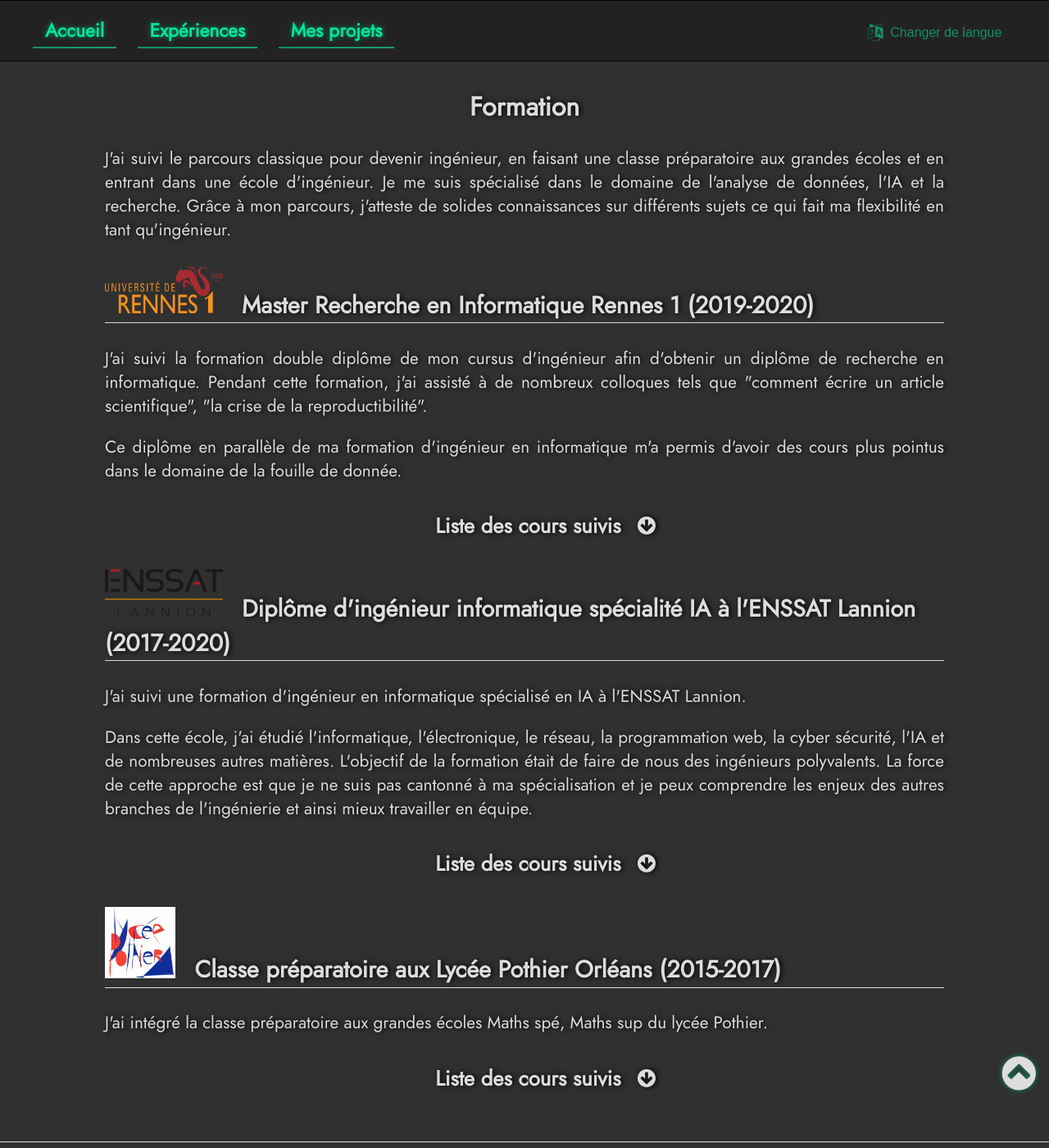
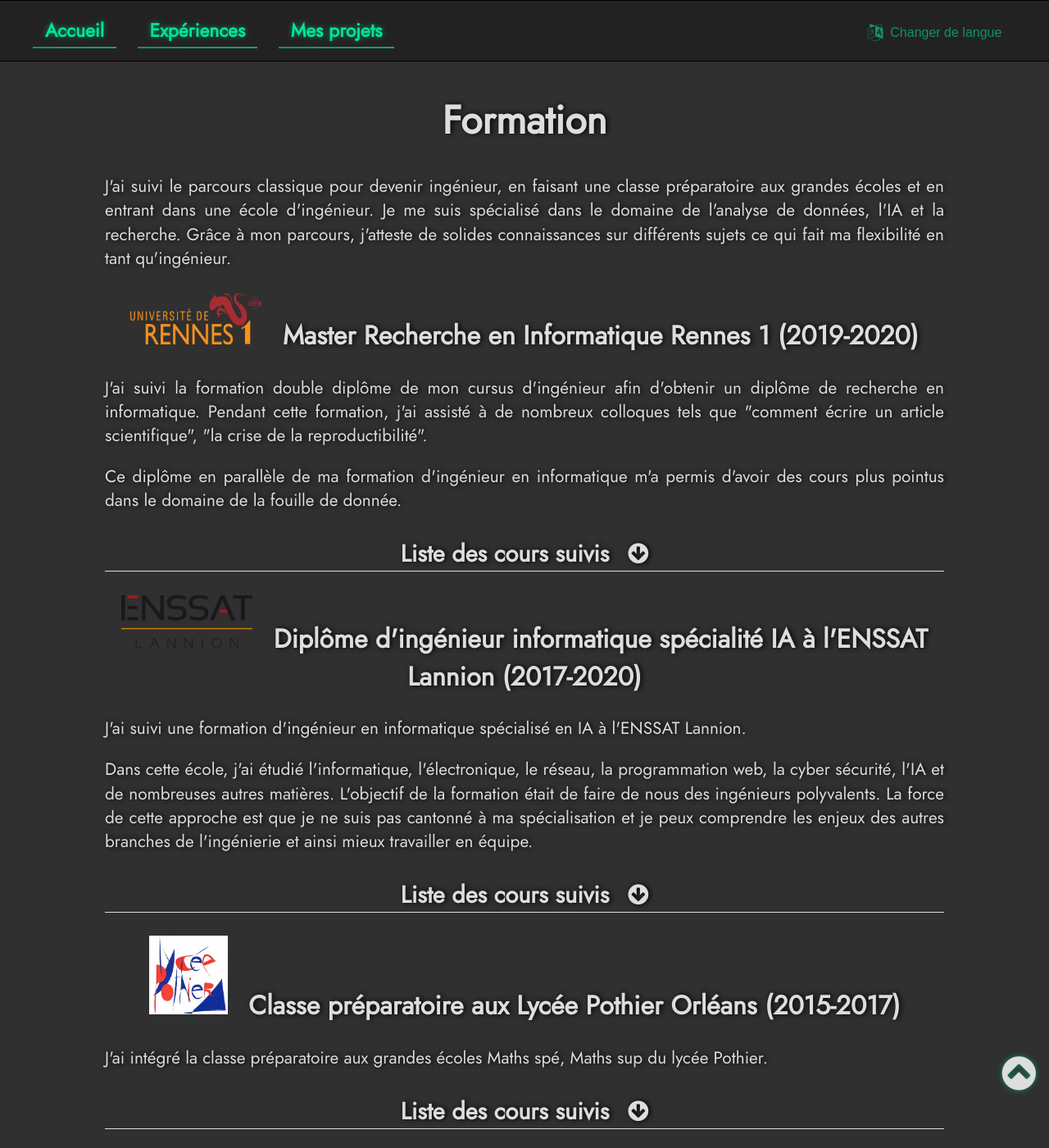
Before and after one commit to cmoineau/cmoineau.github.io, a Jekyll site: the page built from pages/fr/education.html, in a window 1280 px wide and 1400 px high. Shown: the whole window at 82% size. Built offline with Jekyll 4.4.1, drawn with Linux system fonts in a browser that asks for light colours.

Commit message:
Fixing w3c error.

```diff
--- a/css/main.css
+++ b/css/main.css
@@ -118,7 +118,7 @@ h4 {
 
 /* Ugly way to remove the bg color change for the banners
 TODO : Find a better alternative ... */
-h3 a{
+h2 a{
     background: none;
 }
 
--- a/pages/en/work_experience.html
+++ b/pages/en/work_experience.html
@@ -7,7 +7,6 @@ permalink: /work_experiences
 ---
 	<div class="blurb">
 		<h1>My work experiences</h1>
-</p>
 		<p>If you want to see my academic career you can click <a href="/education">here</a>.</p>
 		<h2 style="text-align: left">Summary :</h2>
 		<ul>
@@ -85,7 +84,7 @@ permalink: /work_experiences
 			<h3>General informations</h3>
 			<ul style="list-style-type: none;">
 				<li><i class="fa fa-calendar" aria-hidden="true"></i><b> Date :</b> June 2019 - August 2019</li>
-				<li><i class="fa fa-clock-o" aria-hidden="true"></i></i><b> Duration :</b> 2 months</li>
+				<li><i class="fa fa-clock-o" aria-hidden="true"></i><b> Duration :</b> 2 months</li>
 				<li><i class="fa fa-building-o" aria-hidden="true"></i><b> Company :</b> <a href="https://www.nctu.edu.tw/en/">National Chiao Tung University</a></li>
 				<li><i class="fa fa-map-marker" aria-hidden="true"></i><b> Location :</b> Hsinchu, Taïwan</li>
 				<li><i class="fa fa-search" aria-hidden="true"></i><b> Skills developed :</b> Python, Keras, English</li>
@@ -113,7 +112,7 @@ permalink: /work_experiences
 			<h3>General informations</h3>
 			<ul style="list-style-type: none;">
 				<li><i class="fa fa-calendar" aria-hidden="true"></i><b> Date :</b> July 2018 - August 2018</li>
-				<li><i class="fa fa-clock-o" aria-hidden="true"></i></i><b> Duration :</b> 2 months</li>
+				<li><i class="fa fa-clock-o" aria-hidden="true"></i><b> Duration :</b> 2 months</li>
 				<li><i class="fa fa-building-o" aria-hidden="true"></i><b> Company :</b> <a href="http://www.orleans-metropole.fr/">Orléans Métropole</a></li>
 				<li><i class="fa fa-map-marker" aria-hidden="true"></i><b> Location :</b> Orléans, France</li>
 				<li><i class="fa fa-search" aria-hidden="true"></i><b> Skills developed :</b> Shell Script, Network, Centreon, Linux</li>
--- a/pages/fr/education.html
+++ b/pages/fr/education.html
@@ -7,15 +7,15 @@
 ---
 
 <div class="blurb">
-    <h2>Formation</h2>
+    <h1>Formation</h1>
 
     <p>
         J'ai suivi le parcours classique pour devenir ingénieur, en faisant une classe préparatoire aux grandes écoles et en entrant dans une école d'ingénieur.
         Je me suis spécialisé dans le domaine de l'analyse de données, l'IA et la recherche.
         Grâce à mon parcours, j'atteste de solides connaissances sur différents sujets ce qui fait ma flexibilité en tant qu'ingénieur.
     </p>
-    <h3><a href="https://www.univ-rennes1.fr/"><img src="/ressources/logo_ur1.png" alt="logo universté rennes 1" style="height: 2em; width: 5em; margin-right: 0.5em;"></a>
-    Master Recherche en Informatique Rennes 1 (2019-2020)</h3>
+    <h2><a href="https://www.univ-rennes1.fr/"><img src="/ressources/logo_ur1.png" alt="logo universté rennes 1" style="height: 2em; width: 5em; margin-right: 0.5em;"></a>
+    Master Recherche en Informatique Rennes 1 (2019-2020)</h2>
 
     <p>
     J'ai suivi la formation double diplôme de mon cursus d'ingénieur afin d'obtenir un diplôme de recherche en informatique.
@@ -24,7 +24,7 @@
         Ce diplôme en parallèle de ma formation d'ingénieur en informatique m'a permis d'avoir des cours plus pointus dans le domaine de la fouille de donnée.
     </p>
 
-    <h4 style="text-align: center;">Liste des cours suivis
+    <h3 style="text-align: center;">Liste des cours suivis
     <i id="1_show" class="fa fa-arrow-circle-down" aria-hidden="true" style="margin-left: 0.5em; cursor:pointer;"
     title="Cliquez pour voir la liste des cours"
     onclick="document.getElementById('msif').style.display='block';
@@ -37,14 +37,14 @@
              setTimeout(function(){document.getElementById('msif').style.display='none';}, 1000);
              document.getElementById('1_hide').style.display='none';
              document.getElementById('1_show').style.display='initial';">
-    </i></h4>
+    </i></h3>
         <ul id="msif" class="reveal" style="display:none;">
             <li>Fouille de données massives et visualisation</li>
             <li>Analyse de données et modélisation probabilistique</li>
             <li>Rédaction d'articles scientifiques</li>
         </ul>
-        <h3><a href="http://www.enssat.fr/fr_FR/home"><img src="/ressources/logo_enssat.png" alt="logo enssat" style="height: 2em; width: 5em; margin-right: 0.5em;"></a>
-        Diplôme d'ingénieur informatique spécialité IA à l'ENSSAT Lannion (2017-2020)</h3>
+        <h2><a href="http://www.enssat.fr/fr_FR/home"><img src="/ressources/logo_enssat.png" alt="logo enssat" style="height: 2em; width: 5em; margin-right: 0.5em;"></a>
+        Diplôme d'ingénieur informatique spécialité IA à l'ENSSAT Lannion (2017-2020)</h2>
 
         <p>
             J'ai suivi une formation d'ingénieur en informatique spécialisé en IA à l'ENSSAT Lannion.
@@ -54,7 +54,7 @@
             La force de cette approche est que je ne suis pas cantonné à ma spécialisation et je peux comprendre les enjeux des autres branches de l'ingénierie
             et ainsi mieux travailler en équipe.
         </p>
-        <h4 style="text-align: center;">Liste des cours suivis
+        <h3 style="text-align: center;">Liste des cours suivis
         <i id="2_show" class="fa fa-arrow-circle-down" aria-hidden="true" style="margin-left: 0.5em; cursor:pointer;"
         title="Cliquez pour voir la liste des cours"
         onclick="document.getElementById('enssat').style.display='block';
@@ -66,7 +66,7 @@
         onclick="document.getElementById('enssat').style.animation='fadeout 1s ease';
                  setTimeout(function(){document.getElementById('enssat').style.display='none';}, 1000);
                  document.getElementById('2_hide').style.display='none';
-                 document.getElementById('2_show').style.display='initial';"></i></h4>
+                 document.getElementById('2_show').style.display='initial';"></i></h3>
 
 
         <ul id="enssat" class="reveal" style="display:none; list-style-type: none;">
@@ -113,13 +113,13 @@
                     <li>Bases des systèmes  numériques</li>
                 </ul></li>
         </ul>
-    <h3><a href="http://www.lycee-pothier.com/"><img src="/ressources/pothier.jpg" alt="Logo lycée Pothier" style="height: 3em; width: 3em; margin-right: 0.5em;"></a>
+    <h2><a href="http://www.lycee-pothier.com/"><img src="/ressources/pothier.jpg" alt="Logo lycée Pothier" style="height: 3em; width: 3em; margin-right: 0.5em;"></a>
     Classe préparatoire aux Lycée Pothier Orléans (2015-2017)
-    </h3>
+    </h2>
         <p>
             J'ai intégré la classe préparatoire aux grandes écoles Maths spé, Maths sup du lycée Pothier.
         </p>
-    <h4 style="text-align: center;">Liste des cours suivis
+    <h3 style="text-align: center;">Liste des cours suivis
     <i id="3_show" class="fa fa-arrow-circle-down" aria-hidden="true" style="margin-left: 0.5em; cursor:pointer;"
     title="Cliquez pour voir la liste des cours"
     onclick="
@@ -137,7 +137,7 @@
     document.getElementById('prep').style.animation='fadeout 1s ease';
     document.getElementById('3_hide').style.display='none';
     document.getElementById('3_show').style.display='initial';"></i>
-    </h4>
+    </h3>
 
     <ul id="prep" class="reveal" style="display:none;  list-style-type: none;">
             <li><strong style="font-size: 1em;">Mathématiques :</strong></li>
--- a/pages/fr/work_experience.html
+++ b/pages/fr/work_experience.html
@@ -44,7 +44,7 @@ permalink: /work_experiences/fr
 			<h3>Informations générales</h3>
 			<ul style="list-style-type: none;">
 				<li><i class="fa fa-calendar" aria-hidden="true"></i><b> Date :</b> Novembre 2019 - Juillet 2020</li>
-				<li><i class="fa fa-clock-o" aria-hidden="true"></i></i><b> Durée :</b> 8 mois</li>
+				<li><i class="fa fa-clock-o" aria-hidden="true"></i><b> Durée :</b> 8 mois</li>
 				<li><i class="fa fa-building-o" aria-hidden="true"></i><b> Entreprise :</b> <a href="http://www.irisa.fr/">IRISA</a></li>
 				<li><i class="fa fa-map-marker" aria-hidden="true"></i><b> Lieux :</b> Lannion, France</li>
 				<li><i class="fa fa-graduation-cap" aria-hidden="true"></i><b> Aptitudes développées :</b> Python, Recherche, Rédaction, Logique Floue, IA Symbolique, Flask, Docker</li>
@@ -87,7 +87,7 @@ permalink: /work_experiences/fr
 			<h3>Informations générales</h3>
 			<ul style="list-style-type: none;">
 				<li><i class="fa fa-calendar" aria-hidden="true"></i><b> Date :</b> Juin 2019 - Août 2019</li>
-				<li><i class="fa fa-clock-o" aria-hidden="true"></i></i><b> Durée :</b> 2 mois</li>
+				<li><i class="fa fa-clock-o" aria-hidden="true"></i><b> Durée :</b> 2 mois</li>
 				<li><i class="fa fa-building-o" aria-hidden="true"></i><b> Entreprise :</b> <a href="https://www.nctu.edu.tw/en/">National Chiao Tung University</a></li>
 				<li><i class="fa fa-map-marker" aria-hidden="true"></i><b> Lieux :</b> Hsinchu, Taïwan</li>
 				<li><i class="fa fa-graduation-cap" aria-hidden="true"></i><b> Aptitudes développées :</b> Python, Keras, Anglais</li>
@@ -116,7 +116,7 @@ permalink: /work_experiences/fr
 			<h3>Informations générales</h3>
 			<ul style="list-style-type: none;">
 				<li><i class="fa fa-calendar" aria-hidden="true"></i><b> Date :</b> Juillet 2018 - Août 2018</li>
-				<li><i class="fa fa-clock-o" aria-hidden="true"></i></i><b> Durée :</b> 2 mois</li>
+				<li><i class="fa fa-clock-o" aria-hidden="true"></i><b> Durée :</b> 2 mois</li>
 				<li><i class="fa fa-building-o" aria-hidden="true"></i><b> Entreprise :</b> <a href="http://www.orleans-metropole.fr/">Orléans Métropole</a></li>
 				<li><i class="fa fa-map-marker" aria-hidden="true"></i><b> Lieux :</b> Orléans, France</li>
 				<li><i class="fa fa-graduation-cap" aria-hidden="true"></i><b> Aptitudes développées :</b> Shell Script, Réseaux, Linux</li>
```
Also changed, not shown: pages/en/education.html (+13 -13 lines).
